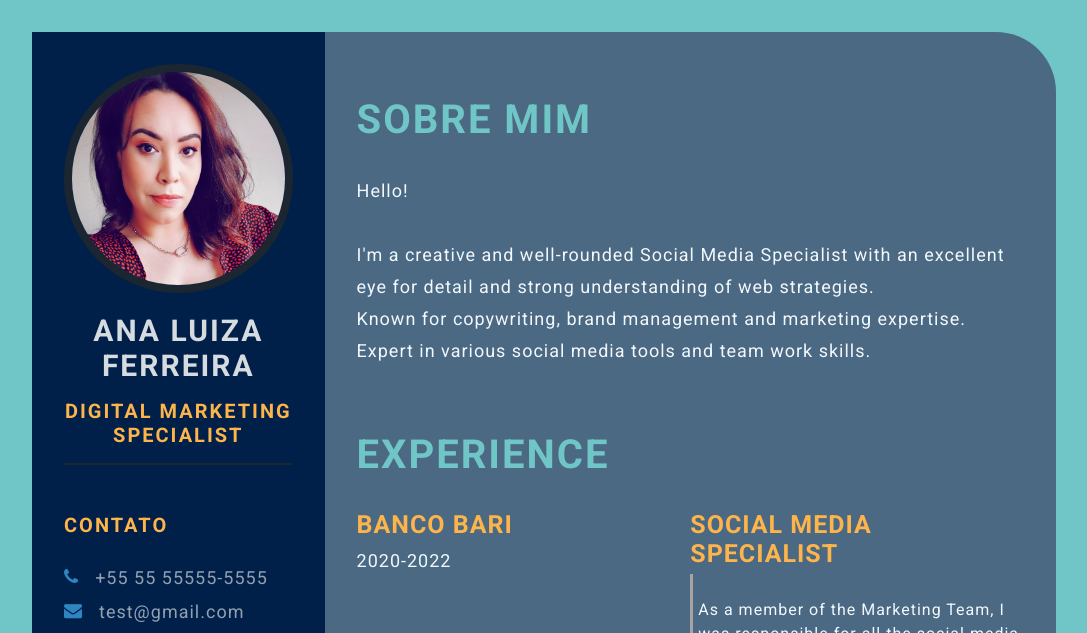
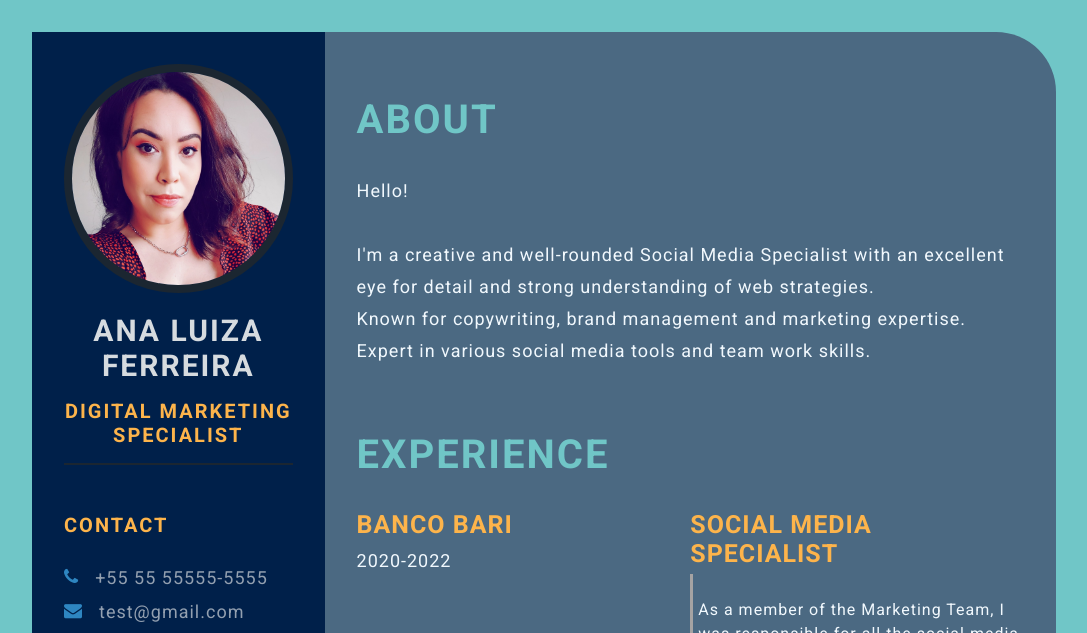
Before and after one commit to miss-ana-luiza/devweekgit.github.io, a plain HTML site: page index.html in a window 1280 px wide. Shown: the top 633 px of the page, without its empty margins (96-1183 px from the left). Drawn offline with Linux system fonts and the light colour scheme.

Commit message:
index.html

```diff
--- a/index.html
+++ b/index.html
@@ -31,7 +31,7 @@
                     <p class="profession">Digital Marketing Specialist</p>
                 </div>
                 <div class="contact-info">
-                    <p class="left-title">Contato</p>
+                    <p class="left-title">Contact</p>
                     <ul>
                         <li><i class="fa fa-phone"></i>+55 55 55555-5555</li>
                         <li><i class="fa fa-envelope"></i>test@gmail.com</li>
@@ -61,7 +61,7 @@
         <section class="right-section">
             <div class="right-section-contents">
                 <section class="about gap">
-                    <div class="right-title">Sobre Mim</div>
+                    <div class="right-title">About</div>
                     <p class="about-me-contents">
                         Hello!<br>
                         <br>I'm a creative and well-rounded Social Media Specialist with an excellent eye for detail and
```
